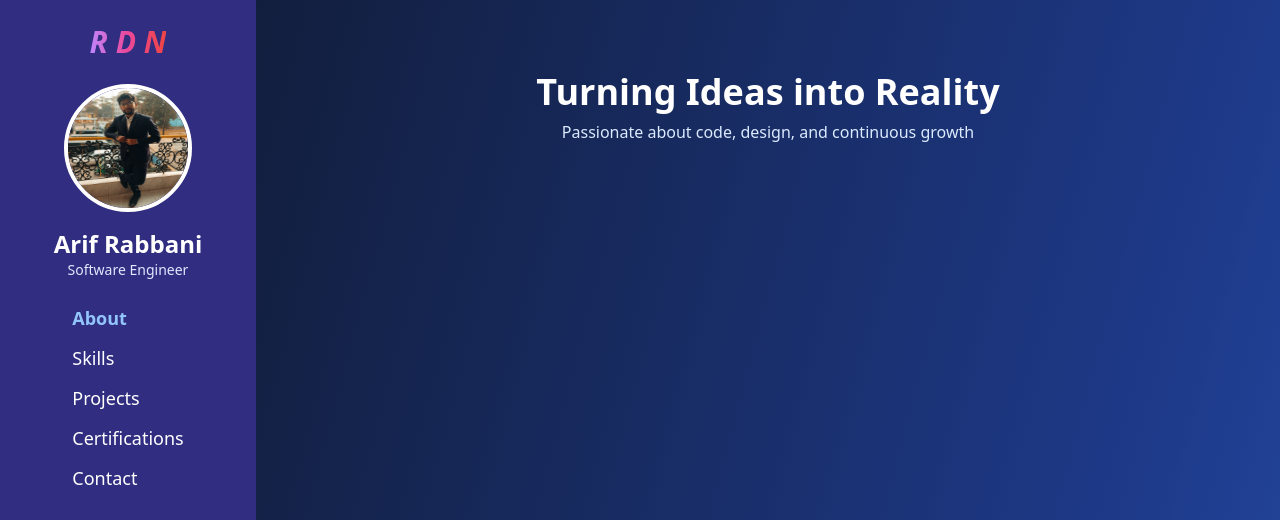
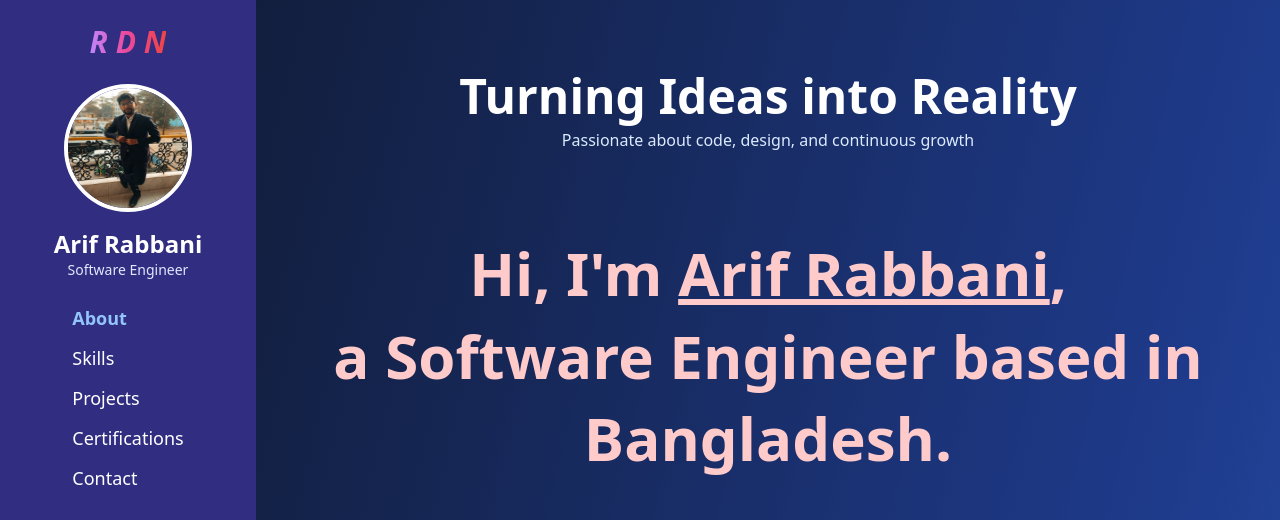
Before and after one commit to ArifRabbani111/my-portfolio, a React (Create React App) app: page / in a window 1280 px wide. Shown: the top 520 px of the page. Built offline with nearby package versions, Linux system fonts and the light colour scheme.

Commit message:
new features

```diff
--- a/src/App.jsx
+++ b/src/App.jsx
@@ -12,8 +12,13 @@ export default function App() {
       <Sidebar />
       <main className="flex-1 px-6 md:px-12 py-10 space-y-32 overflow-x-hidden">
         <div className="text-center mt-8 text-white" data-aos="fade-down">
-          <h1 className="text-4xl font-bold mb-2">Turning Ideas into Reality</h1>
-          <p className="text-blue-100">Passionate about code, design, and continuous growth</p>
+          <h1 className="text-4xl md:text-5xl font-bold text-white">Turning Ideas into Reality</h1>
+          <p className="text-blue-100 mt-2">
+            Passionate about code, design, and continuous growth
+          </p>
+          <p className="text-red-200 text-6xl font-extrabold mt-20 leading-snug">
+          Hi, I'm <span className="underline">Arif Rabbani</span>,<br /> a Software Engineer based in Bangladesh.
+          </p>
         </div>
         <About />
         <Skills />
```
